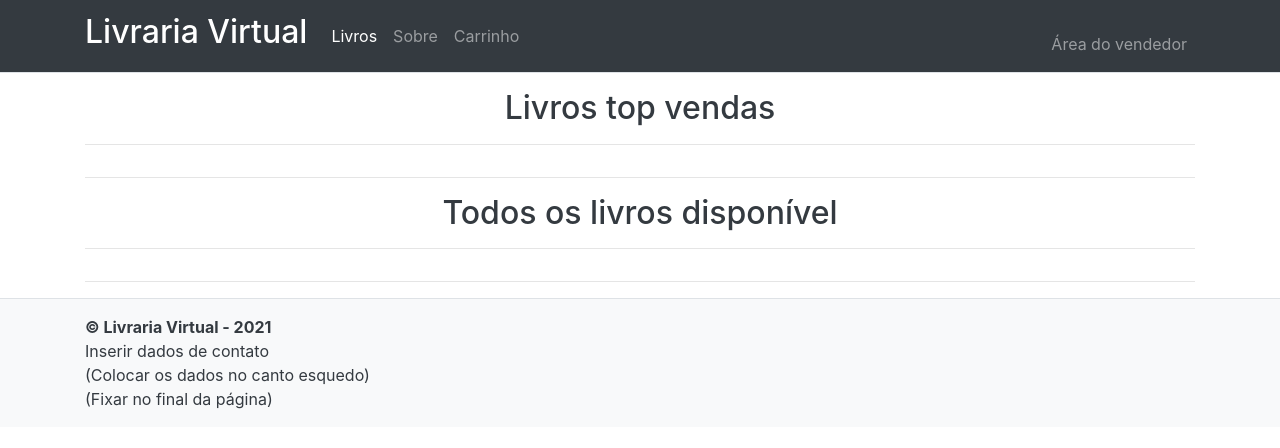
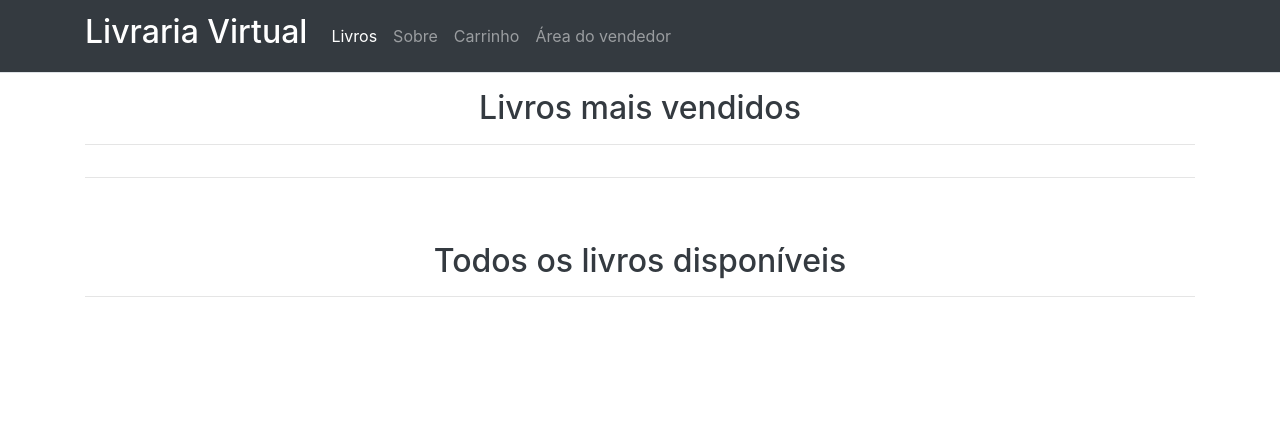
Before and after one commit to reenanms/simpleBookstore, a Flask app: page / in a window 1280 px wide. Shown: the top 448 px of the page. Run offline with Flask 2, Linux system fonts and the light colour scheme; data that the repository does not hold is empty; some libraries are stand-ins or nearby versions.

Commit message:
updates on teplates

```diff
--- a/frontend/app.py
+++ b/frontend/app.py
@@ -29,7 +29,6 @@ def about_page():
 def car_page():
     itens = mt.get_car_itens(session.get('pedidoId'))
     return render_template('carrinho.html', itens=itens)
-
 
 @app.route('/vendedor')
 def acesso_vendedor():
--- a/frontend/method.py
+++ b/frontend/method.py
@@ -82,24 +82,7 @@ def get_car_itens(pedidoId):
     livros = r.json()
     print(livros)
     return livros
-    '''    itens = [{
-        "cliente": {
-            "nome": "nome do cliente"
-        },
-        "dataPedido": "Wed, 16 Jun 2021 22:18:05 GMT",
-        "finalizado": 'true',
-        "id": 1,
-        "livros": [
-            {
-                "id": 1,
-                "preco": 1.11,
-                "quantidade": 1,
-                "titulo": "titulo do livro"
-            }
-        ]
-    }]'''
-
-    return itens
+    #itens
 
 
 def finalizar_pedido(pedidoId):
--- a/frontend/templates/base_layout.html
+++ b/frontend/templates/base_layout.html
@@ -3,8 +3,8 @@
     <head>
         <title>Livraria Virtual</title>
         <link rel="stylesheet" href="https://maxcdn.bootstrapcdn.com/bootstrap/4.0.0/css/bootstrap.min.css" integrity="sha384-Gn5384xqQ1aoWXA+058RXPxPg6fy4IWvTNh0E263XmFcJlSAwiGgFAW/dAiS6JXm" crossorigin="anonymous">
+    </head>
 
-    </head>
     <body>
 
     <div class="d-flex flex-column">
@@ -17,20 +17,16 @@
             <div class="collapse navbar-collapse">
                 <ul class="navbar-nav flex-grow-1">
                     <li class="nav-item">
-                        <a href="livros" class="nav-link text-white+ {{'active' if active_page == 'livros'}}" >Livros</a>
+                        <a href="/livros" class="nav-link text-white+ {{'active' if active_page == 'livros'}}" >Livros</a>
                     </li>
                     <li class="nav-item">
-                        <a href="sobre" class="nav-link text-white+ {{'active' if active_page == 'sobre'}}">Sobre</a>
+                        <a href="/sobre" class="nav-link text-white+ {{'active' if active_page == 'sobre'}}">Sobre</a>
                     </li>
                     <li class="nav-item">
-                        <a href="carrinho" class="nav-link text-white+ {{'active' if active_page == 'carrinho'}}">Carrinho</a>
+                        <a href="/carrinho" class="nav-link text-white+ {{'active' if active_page == 'carrinho'}}">Carrinho</a>
                     </li>
-                </ul>
-            </div>
-            <div class="navbar-nav flex-grow-1 align-self-end">
-                <ul class="navbar-nav">
                     <li class="nav-item">
-                        <a href="vendedor" class="nav-link text-white+ {{'active' if active_page == 'vendedor'}}">Área do vendedor</a>
+                        <a href="/vendedor" class="nav-link text-white+ {{'active' if active_page == 'vendedor'}}">Área do vendedor</a>
                     </li>
                 </ul>
             </div>
@@ -48,7 +44,14 @@
             {% block content %}{% endblock %}
          </div>
      </main>
+    </div>
 
+
+    </br>
+    </br>
+    </br>
+
+     <!--- >
      <footer class="footer border-top text-left text-dark bg-light">
          <div class="container">
             <div class="row py-3">
@@ -62,6 +65,7 @@
          </div>
      </footer>
     </div>
+    </!-->
 
      <script src="https://cdn.jsdelivr.net/npm/bootstrap@5.0.1/dist/js/bootstrap.bundle.min.js" integrity="sha384-gtEjrD/SeCtmISkJkNUaaKMoLD0//ElJ19smozuHV6z3Iehds+3Ulb9Bn9Plx0x4" crossorigin="anonymous"></script>
 
--- a/frontend/templates/carrinho.html
+++ b/frontend/templates/carrinho.html
@@ -22,7 +22,7 @@
               <th>{{ livro.titulo }}</th>
               <td>{{ livro.quantidade }}</td>
               <td>R$ {{ livro.preco }}</td>
-              <td>R$ {{livro.preco * livro.quantidade}}</td>
+              <td>R$ {{ livro.preco * livro.quantidade }}</td>
               <td><a class="btn btn-light" type="button"  href="{{ url_for('retirar_item', livroId = livro.id)}}" method="post" >Retirar</a></td>
             </tr>
             {% endfor %}
@@ -34,7 +34,6 @@
         <div class="d-grid gap-2 d-md-flex justify-content-md-end">
             <a class="btn btn-dark mb-3" type="button" href="{{ url_for('finalizar_pedido')}}" method="post">Finalizar Compra</a>
         </div>
-    </hr>
 
 
 {% endblock %}
--- a/frontend/templates/main_page.html
+++ b/frontend/templates/main_page.html
@@ -4,10 +4,13 @@
 {% block content %}
 
     <div class="container text-dark text-center">
-        <h2>Livros top vendas</h2>
+        <h2>Livros mais vendidos</h2>
     </div>
     <hr>
-        <div class="card-columns">
+
+
+
+        <div class="card-group">
             {% for top in topvendas %}
             <div class="card text-center text-dark border-secundary">
                 <img src="https://practicelanguagesonline.files.wordpress.com/2021/02/top-10-books-every-college-student-read-1024x640-1.jpeg?w=810&h=580&crop=1" class="card-img-top" alt="...">
@@ -18,11 +21,14 @@
             </div>
             {% endfor %}
         </div>
+
     <hr>
+    </br>
+    </br>
 
 
     <div class="container text-dark text-center">
-        <h2>Todos os livros disponível</h2>
+        <h2>Todos os livros disponíveis</h2>
     </div>
     <hr>
         <div class="card-columns row-cols-3">
@@ -32,12 +38,12 @@
                 <div class="card-body">
                     <h5 class="card-title">{{livro.titulo}}</h5>
                     <h6 class="card-subtitle">R$ {{livro.preco}}</h6>
-                    <p class="card-text">{{livro.autor}},{{livro.anoPublicacao}}.</p>
+                    <p class="card-text">{{livro.autor}}, {{livro.anoPublicacao}}.</p>
                     <a class="btn btn-primary btn-dark" href="{{ url_for('add_car', livroId = livro.id)}}" method="post">Adicionar ao carrinho</a>
                 </div>
             </div>
             {% endfor %}
         </div>
-    <hr>
+
 
 {% endblock %}
--- a/frontend/templates/pedidos.html
+++ b/frontend/templates/pedidos.html
@@ -11,13 +11,9 @@
         </div>
         <div class="card-body">
             <p class="card-text">Data do pedido: {{pedido_finalizado.dataPedido}}</p>
-            <p class="card-text">Produtos:</p>
-            <p class="card-text">xxx</p>
-            <a href="#" class="btn btn-primary btn-dark">Enviar</a>
         </div>
     </div>
     <br/>
     {% endfor %}
 
-    <hr>
 {% endblock %}
--- a/frontend/templates/sobre_nos.html
+++ b/frontend/templates/sobre_nos.html
@@ -6,9 +6,7 @@
     <hr>
 
     <p>
-        Inserir descrição sobre livraria aqui!
+        [Descrição sobre a livraria!]
     </p>
 
-    <hr>
-
 {% endblock %}
```
Also changed, not shown: frontend/templates/acesso_vendedor.html (+0 -11 lines).
